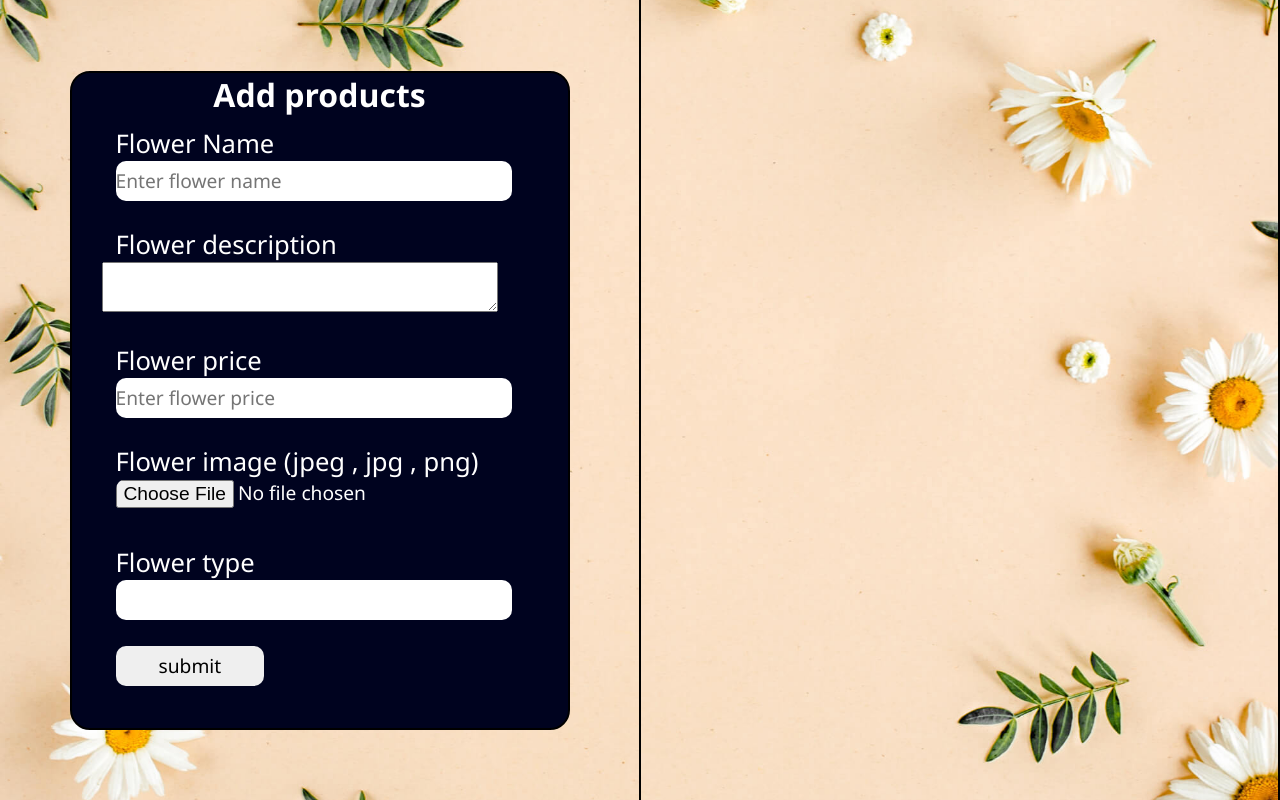
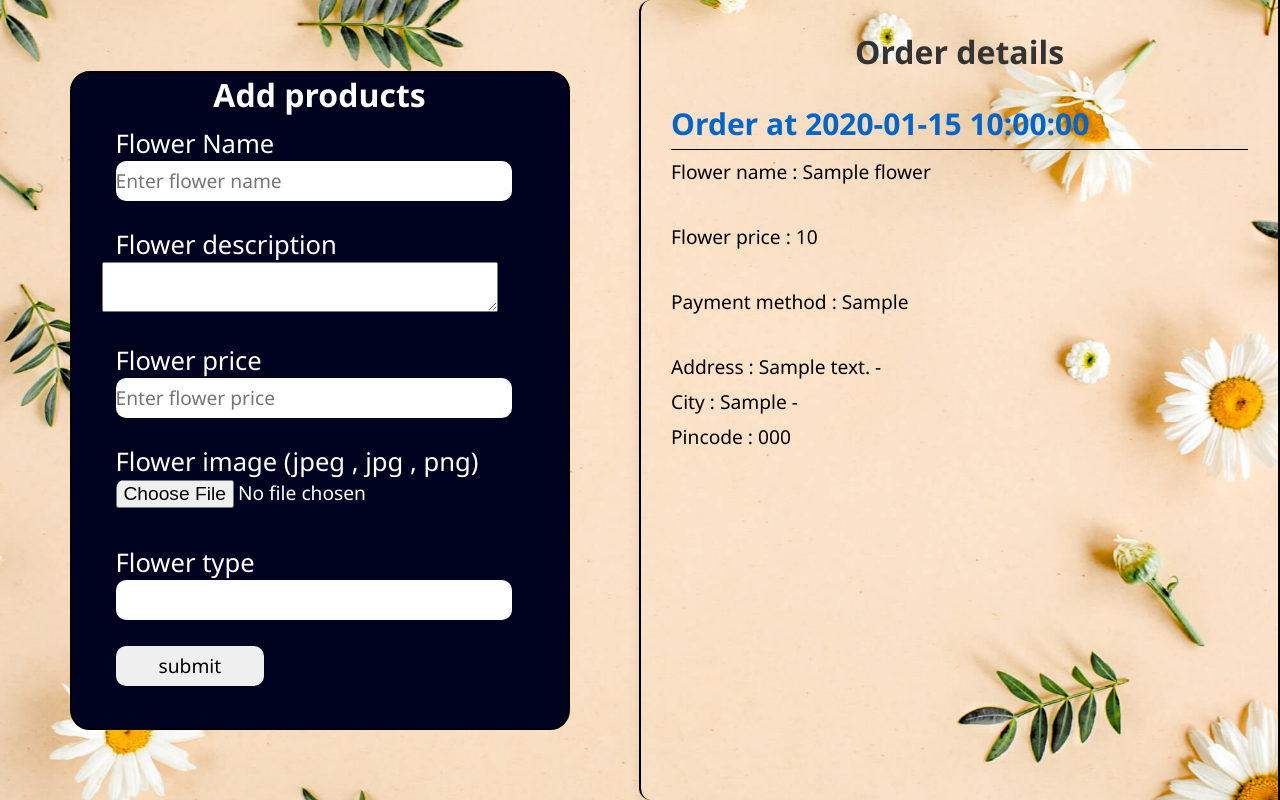
Before and after one commit to NagarajPattegr/flowerspot_backend, a PHP site: page /admin.php in a window 1280 px wide. Run offline with PHP 8.4, Linux system fonts and the light colour scheme; tables that the repository leaves empty or names only in its code hold one stand-in row (values such as "Sample post").

Commit message:
Admin page updated

```diff
--- a/admin.php
+++ b/admin.php
@@ -9,6 +9,7 @@
     <link rel="icon" href="./includes/website_logo.png">
     <link rel="stylesheet" href="./css/adminpage.css">
 </head>
+
 <body>
     <div id="hero-section">
         <div id="outer-container">
@@ -30,11 +31,11 @@
                     </div>
                     <div>
                         <label>Flower image (jpeg , jpg , png)</label><br>
-                    <input type="file" id="flower-image" name="flower_image"  required><br>
+                        <input type="file" id="flower-image" name="flower_image" required><br>
                     </div>
                     <div>
                         <label>Flower type</label><br>
-                    <input type="text" id="flower-type" name="flower_type"  required><br>
+                        <input type="text" id="flower-type" name="flower_type" required><br>
                     </div>
                     <div>
                         <input type="submit" id="submit" name="submit" value="submit"><br>
@@ -42,8 +43,29 @@
                 </form>
             </div>
         </div>
-        <div id="orders"></div>
+        <div id="orders">
+            <h1>Order details</h1>
+            <?php
+            include("./config/dbconnection.php");
+            $db = new DataBase();
+            $connection = $db->connect();
+            $sql = "SELECT  users.user_name , flowers.flower_name , orders.price , orders.address ,orders.city , orders.pincode , orders.payment_method, orders.order_date FROM orders JOIN users ON  orders.user_id = users.id JOIN flowers ON orders.flower_id = flowers.flower_id";
+            $res = mysqli_query($connection, $sql);
+            if(mysqli_num_rows($res)>0){
+                while($row = mysqli_fetch_assoc($res)){
+                    echo "<h2>Order at {$row['order_date']}</h2>";
+                    echo "<p>Flower name : {$row['flower_name']}</p><br>";
+                    echo "<p>Flower price : {$row['price']}</p><br>";
+                    echo "<p>Payment method : {$row['payment_method']}</p><br>";
+                    echo "<p>Address : {$row['address']} - </p>";
+                    echo "<p>City : {$row['city']} - </p>";
+                    echo "<p>Pincode : {$row['pincode']}</p><br> ";
+                }
+            }
+            ?>
+        </div>
     </div>
     <script src="./js/admin.js"></script>
 </body>
+
 </html>
--- a/controllers/orderController.php
+++ b/controllers/orderController.php
@@ -6,13 +6,14 @@ if ($_SERVER['REQUEST_METHOD'] == 'POST') {
     if ($connection) {
         $user_id = isset($_GET['user_id']) ? intval($_GET['user_id']) : NULL;
         $fid = isset($_GET['fid']) ? intval($_GET['fid']) : NULL;
-        $price = isset($_GET['price']) ? intval($_GET['price']) : NULL;
+        $price = $_GET['price'];
 
         $address = isset($_POST['address']) ? htmlspecialchars(trim($_POST['address'])) : '';
         $city = isset($_POST['city']) ? htmlspecialchars(trim($_POST['city'])) : '';
         $pincode = isset($_POST['pincode']) ? htmlspecialchars(trim($_POST['pincode'])) : '';
         $payment_method = isset($_POST['payment_method']) ? htmlspecialchars(trim($_POST['payment_method'])) : '';
-        $query = "INSERT INTO orders (user_id , address , city , pincode ,payment_method , flower_id ) VALUES ('$user_id' , '$address' , '$city' , '$pincode' , '$payment_method', '$fid')";
+        echo "$price<br>";
+        $query = "INSERT INTO orders (user_id , address , city , pincode ,payment_method , flower_id , price ) VALUES ('$user_id' , '$address' , '$city' , '$pincode' , '$payment_method', '$fid' , '$price')";
         try {
             $result = mysqli_query($connection, $query);
             if ($result) {
--- a/css/adminpage.css
+++ b/css/adminpage.css
@@ -51,3 +51,35 @@ body{
     margin:0 50%;
     font-size: 1.3rem;
 }
+#orders {
+    max-width: 800px;
+    margin: 40px auto;
+    /* background-color: #f8f8f8; */
+    padding: 30px;
+    border-radius: 12px;
+    box-shadow: 0 4px 12px rgba(0, 0, 0, 0.1);
+    font-family: 'Segoe UI', Tahoma, Geneva, Verdana, sans-serif;
+    overflow-y: scroll;
+}
+
+#orders h1 {
+    text-align: center;
+    color: #333;
+    margin-bottom: 30px;
+    font-size: 32px;
+}
+
+#orders h2 {
+    margin-top: 25px;
+    color: #0066cc;
+    font-size: 30px;
+    border-bottom: 1px solid #000000;
+    padding-bottom: 5px;
+}
+
+#orders p {
+    margin: 8px 0;
+    font-size: 16px;
+    color: #000000;
+    font-size: 1.2rem;
+}
--- a/css/forms.css
+++ b/css/forms.css
@@ -86,6 +86,18 @@ label {
 input[type="submit"] {
     width: 30%;
 }
+.dropdown {
+    padding: 8px 12px;
+    border: 1px solid #ccc;
+    border-radius: 6px;
+    background-color: #fff;
+    font-size: 16px;
+    color: #333;
+    appearance: none;
+    cursor: pointer;
+    margin: 10px 0;
+    outline: none;
+  }
 
 input[type="submit"]:hover {
     background-color: #00d9ff;
--- a/js/checkoutPage.js
+++ b/js/checkoutPage.js
@@ -9,7 +9,7 @@ document.addEventListener("DOMContentLoaded", function () {
         const price = new URLSearchParams(window.location.search).get("price");
         const user_id =  new URLSearchParams(window.location.search).get("user_id")
 
-
+        console.log(price);
         const formData = new FormData(form);
 
         const actionUrl = `./controllers/orderController.php?fid=${encodeURIComponent(fid)}&price=${encodeURIComponent(price)}&user_id=${encodeURIComponent(user_id)}`;
--- a/js/productPage.js
+++ b/js/productPage.js
@@ -24,7 +24,8 @@ document.addEventListener("DOMContentLoaded", () => {
                 body:JSON.stringify({
                     commentText:comment,
                     flowerId:pid,
-                    id:uid
+                    id:uid,
+                    price:price
                 })
             }
          );
```
Also changed, not shown: checkout.php (+14 -21 lines), css/checkout.css (+22 -22 lines), js/admin.js (line endings or trailing spaces). Lines whose indentation alone changed are shown as unchanged.
